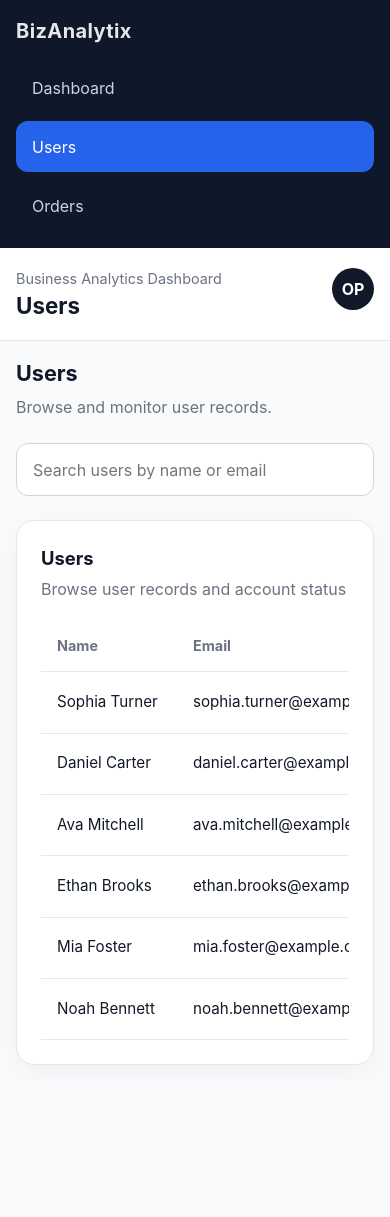
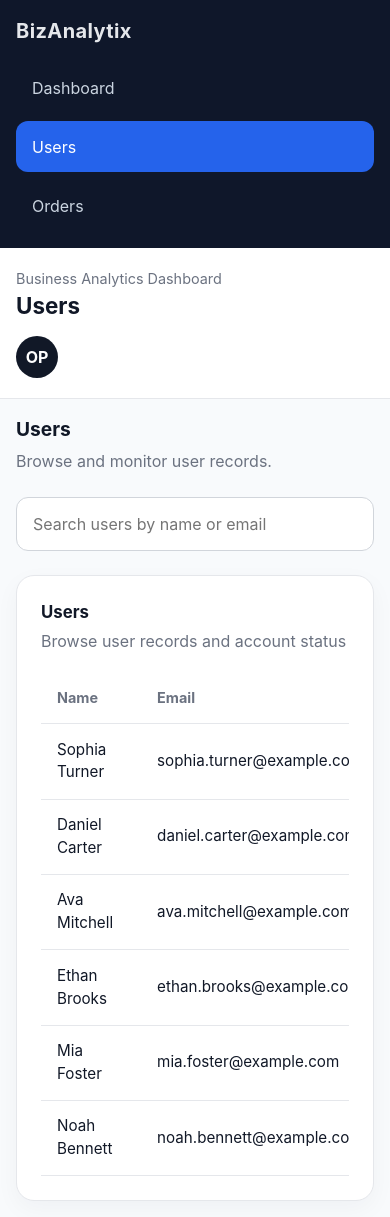
Before and after one commit to salamizadeh-dev/business-analytics-dashboard, a React (Vite) app: page /users in a window 390 px wide. Before the commit the page ends 1081 px from the top, so only its background shows below. Built offline with nearby package versions, Linux system fonts and the light colour scheme.

Commit message:
style: refine responsive dashboard layout

```diff
--- a/src/styles/global.css
+++ b/src/styles/global.css
@@ -397,3 +397,51 @@ textarea {
   border-color: #2563eb;
   box-shadow: 0 0 0 4px rgba(37, 99, 235, 0.12);
 }
+.page-toolbar {
+  flex-wrap: wrap;
+  gap: 0.75rem;
+}
+
+.card {
+  overflow: hidden;
+}
+
+.data-table th,
+.data-table td {
+  vertical-align: middle;
+}
+
+@media (max-width: 920px) {
+  .header {
+    flex-direction: column;
+    align-items: flex-start;
+  }
+
+  .header__profile {
+    align-self: flex-end;
+  }
+
+  .data-table {
+    min-width: 640px;
+  }
+}
+
+@media (max-width: 640px) {
+  .page-section-header h2 {
+    font-size: 1.2rem;
+  }
+
+  .dashboard-section__header h3 {
+    font-size: 1.05rem;
+  }
+
+  .search-input,
+  .select-filter {
+    width: 100%;
+    min-width: 0;
+  }
+
+  .header__profile {
+    align-self: flex-start;
+  }
+}
```
